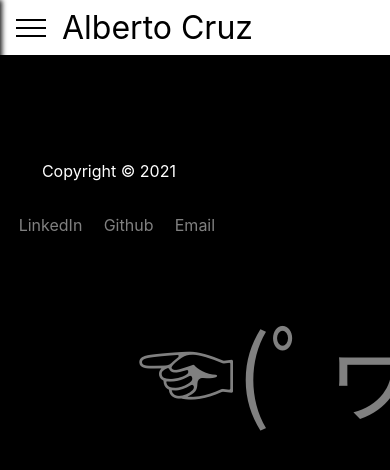
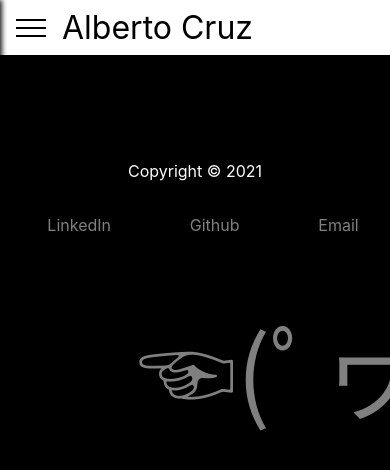
Before and after one commit to albertocruz6/personal-page, a React (Create React App) app: page / in a window 390 px wide. Shown: the top 470 px of the page. Built offline with nearby package versions, Linux system fonts and the light colour scheme.

Commit message:
Adjustments to mobile view

```diff
--- a/src/App.css
+++ b/src/App.css
@@ -36,9 +36,9 @@
 body {
     color: white;
     background-color:black;
-    display: flex;
+    /* display: flex; */
     overflow-x: auto;
-    white-space: nowrap;
+    /* white-space: nowrap; */
 }
 
 
```
